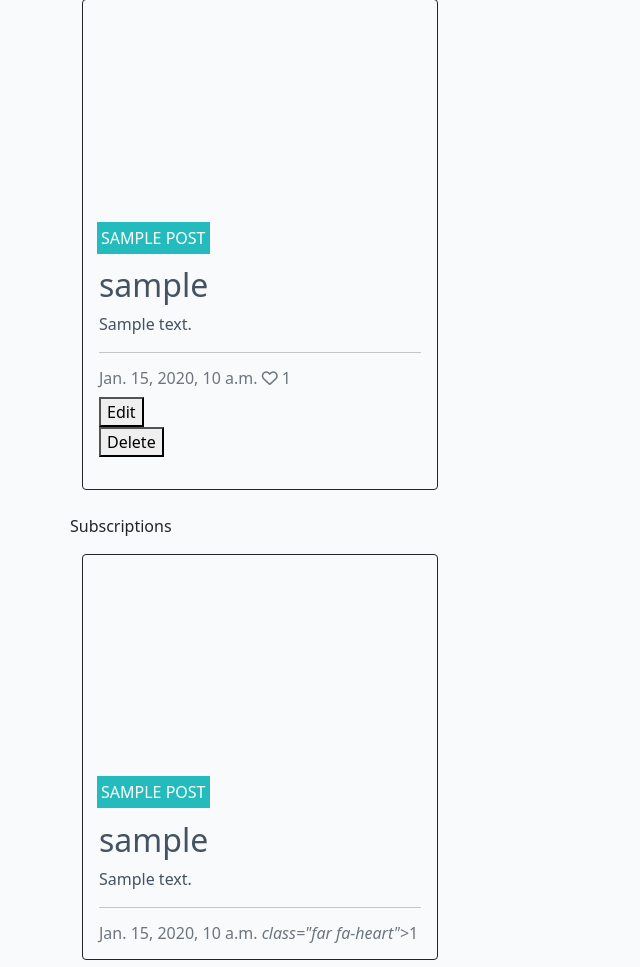
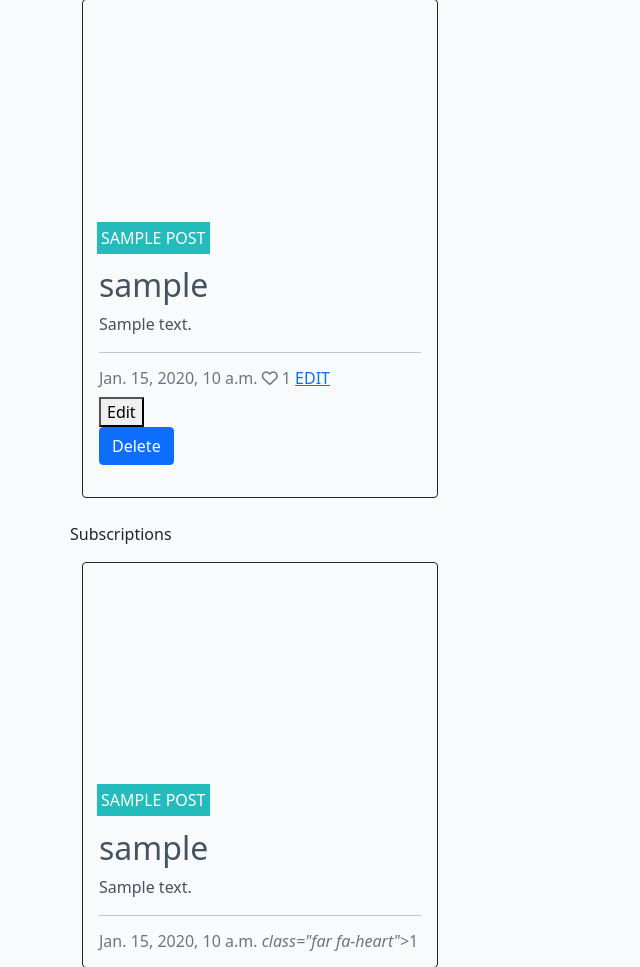
Before and after one commit to Code-Institute-Submissions/DavidJPWard-blogject_JanResub, a Django app: a page that uses templates/base.html in a window 1280 px wide. Shown: the part 457-1424 px from the top of the page, without its empty margins (0-640 px from the left). Run offline with Django 3.2, Linux system fonts and the light colour scheme; tables that the repository leaves empty hold one stand-in row (values such as "Sample post").

Commit message:
added edit functionality to user posts section

```diff
--- a/blog/forms.py
+++ b/blog/forms.py
@@ -45,4 +45,4 @@ class EditPostForm(forms.ModelForm):
     """
     class Meta:
         model = Post
-        fields = ('title', 'content', 'excerpt', 'featured_image', 'category',)
+        fields = ('title', 'content', 'excerpt', 'featured_image',)
--- a/blog/views.py
+++ b/blog/views.py
@@ -160,8 +160,10 @@
         sub_post_pagination = True if subscription_posts.count() > 3 else False
 
         number_of_posts = user_posts.count()
+        print(user_post_pagination)
+        print(subscription_posts.count())
 
-        print(subscription_posts.count())
+        print(user_post_page_obj)
 
         context = {
             "user": user,
@@ -228,18 +230,22 @@
     """
     def get(self, request, title):
         post_to_edit = get_object_or_404(Post, title=title)
-
         edit_post_form = EditPostForm(instance=post_to_edit)
 
-        context = {
-            "edit_post_form": edit_post_form,
-            "post": post_to_edit
-        }
-        return render(request, "edit_post.html", context)
+        return render(request, "edit_post.html", {"edit_post_form": edit_post_form, "post": post_to_edit})
 
     def post(self, request, title):
-        edit_post_form = EditPostForm(request.POST, request.FILES)
+        post_to_edit = get_object_or_404(Post, title=title)
+        edit_post_form = EditPostForm(request.POST, request.FILES, instance=post_to_edit)
         if edit_post_form.is_valid():
+            post_to_edit = edit_post_form
+           # print(edit_post_form.instance.author)
+            edit_post_form.instance.author = request.user
+            post_slug = "".join(
+                e for e in edit_post_form.instance.title if e.isalnum()
+            )
+            edit_post_form.instance.slug = post_slug
             edit_post_form.save()
 
-        return redirect("profile")
+
+        return redirect("profile", user=request.user)
--- a/static/css/style.css
+++ b/static/css/style.css
@@ -128,6 +128,14 @@ body {
     z-index: 1;
 }
 
+.article-pagination{
+    height: 50px;
+}
+
+.modal{
+    z-index: 5;
+}
+
 .post-link {
     text-decoration: none;
     color: #445261;
--- a/templates/base.html
+++ b/templates/base.html
@@ -104,6 +104,9 @@
             alert.close();
         }, 3000);
     </script>
+    <!-- JavaScript Bundle with Popper -->
+    <script src="https://cdn.jsdelivr.net/npm/bootstrap@5.2.1/dist/js/bootstrap.bundle.min.js" integrity="sha384-u1OknCvxWvY5kfmNBILK2hRnQC3Pr17a+RTT6rIHI7NnikvbZlHgTPOOmMi466C8" crossorigin="anonymous"></script>
+
 </body>
 
 </html>
--- a/templates/edit_post.html
+++ b/templates/edit_post.html
@@ -4,7 +4,7 @@
 
 {% load crispy_forms_tags %}
 
-<form action="{% url 'edit_post' %}" method="POST" enctype="multipart/form-data">
+<form action="{% url 'edit_post' post.title %}" method="POST" enctype="multipart/form-data">
 {% csrf_token %}
 <div class="form-row">
     <div class="col-md-6">
--- a/templates/profile.html
+++ b/templates/profile.html
@@ -121,10 +121,30 @@
                                 {{ post.post_date }}
                                 <i class="far fa-heart"></i>
                                 {{ post.number_of_likes }}
-                                <form action="{% url 'edit_post' post.title %}">
-                                    <button type="submit" value="{{post.title}}">Edit</button>
+                                <a href="{% url 'edit_post' post.title %}">EDIT</a>
+                                <form action="">
+                                    <button type="submit" value="">Edit</button>
                                 </form>
-                                <button>Delete</button>
+                                <button type="button" class="btn btn-primary" data-mdb-toggle="modal" data-mdb-target="#exampleModal">Delete</button>
+                                <div class="modal fade" id="exampleModal" tabindex="-1" aria-labelledby="exampleModalLabel" aria-hidden="true">
+                                    <div class="modal-dialog" role="document">
+                                      <div class="modal-content">
+                                        <div class="modal-header">
+                                          <h5 class="modal-title" id="exampleModalLabel">Modal title</h5>
+                                          <button type="button" class="close" data-dismiss="modal" aria-label="Close">
+                                            <span aria-hidden="true">&times;</span>
+                                          </button>
+                                        </div>
+                                        <div class="modal-body">
+                                          ...
+                                        </div>
+                                        <div class="modal-footer">
+                                          <button type="button" class="btn btn-secondary" data-dismiss="modal">Close</button>
+                                          <button type="button" class="btn btn-primary">Save changes</button>
+                                        </div>
+                                      </div>
+                                    </div>
+                                  </div>
 
                             </p>
                         </div>
```
Also changed, not shown: other parts of templates/profile.html (+28 -8 lines).
